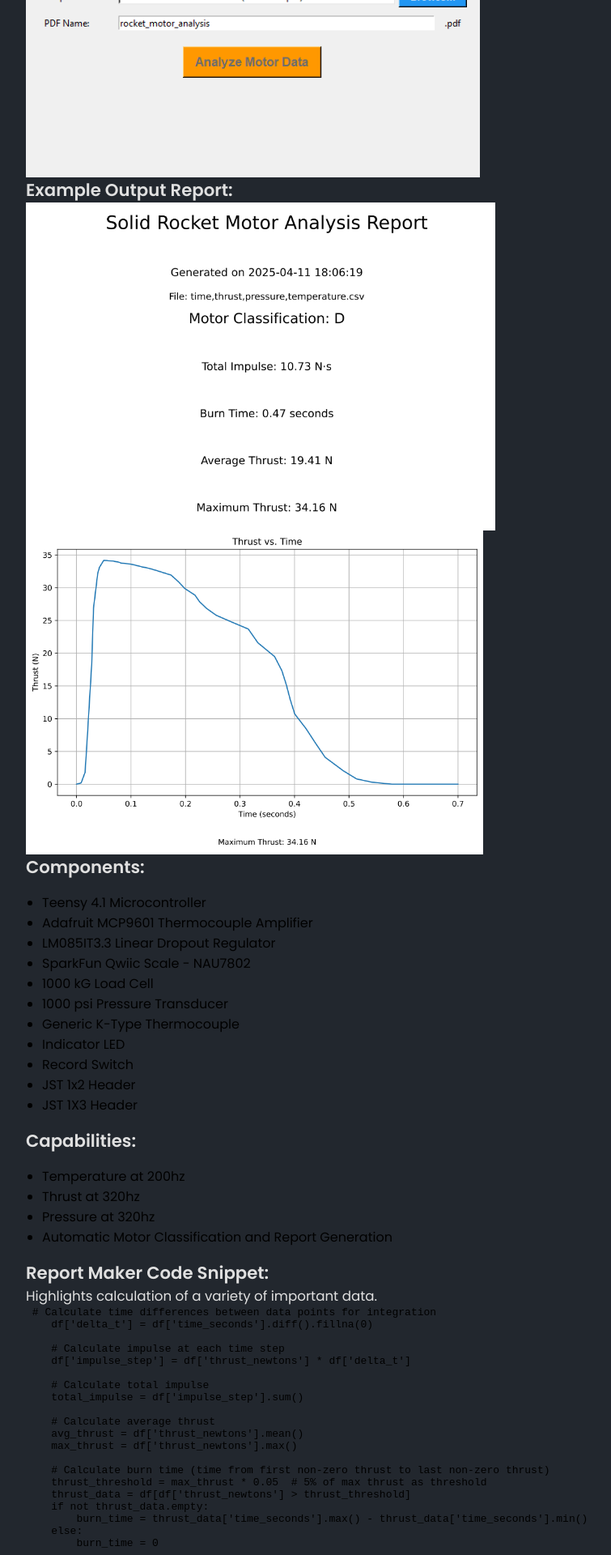
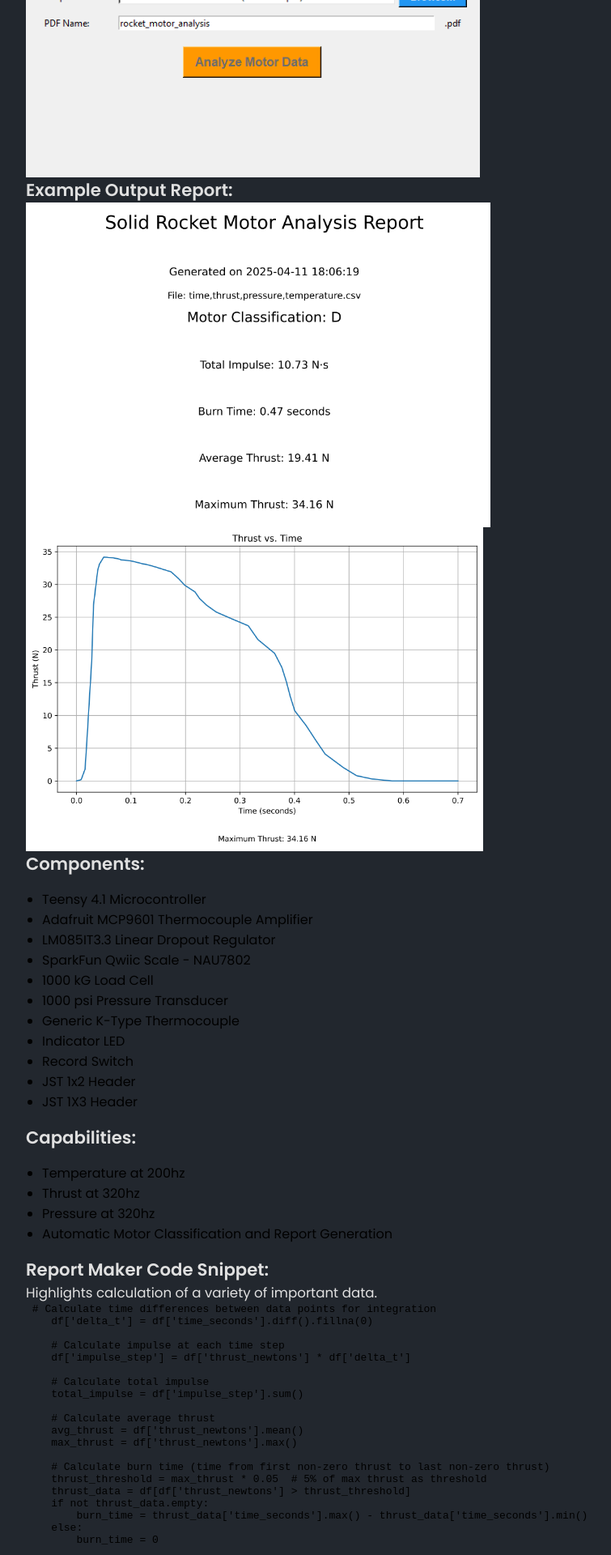
Before and after one commit to AlexZidar/AlexZidar.github.io, a Jekyll site: the page built from _projects/prop-data/index.md, in a window 1280 px wide. Shown: the part 1697-3617 px from the top of the page at 81% size, without its empty margins (69-824 px from the left). Built offline with Jekyll 4.4.1, drawn with Linux system fonts in a browser that asks for light colours.

```diff
--- a/_projects/prop-data/index.md
+++ b/_projects/prop-data/index.md
@@ -29,7 +29,7 @@
 {% include image-gallery.html images="daqanalysis.png" height="400" %}
 
 ## Example Output Report:
-{% include image-gallery.html images="daqresults1.png" height="405" %}
+{% include image-gallery.html images="daqresults1.png" height="401" %}
 {% include image-gallery.html images="daqresults2.png" height="400" %}
 
 ## Components:
```
